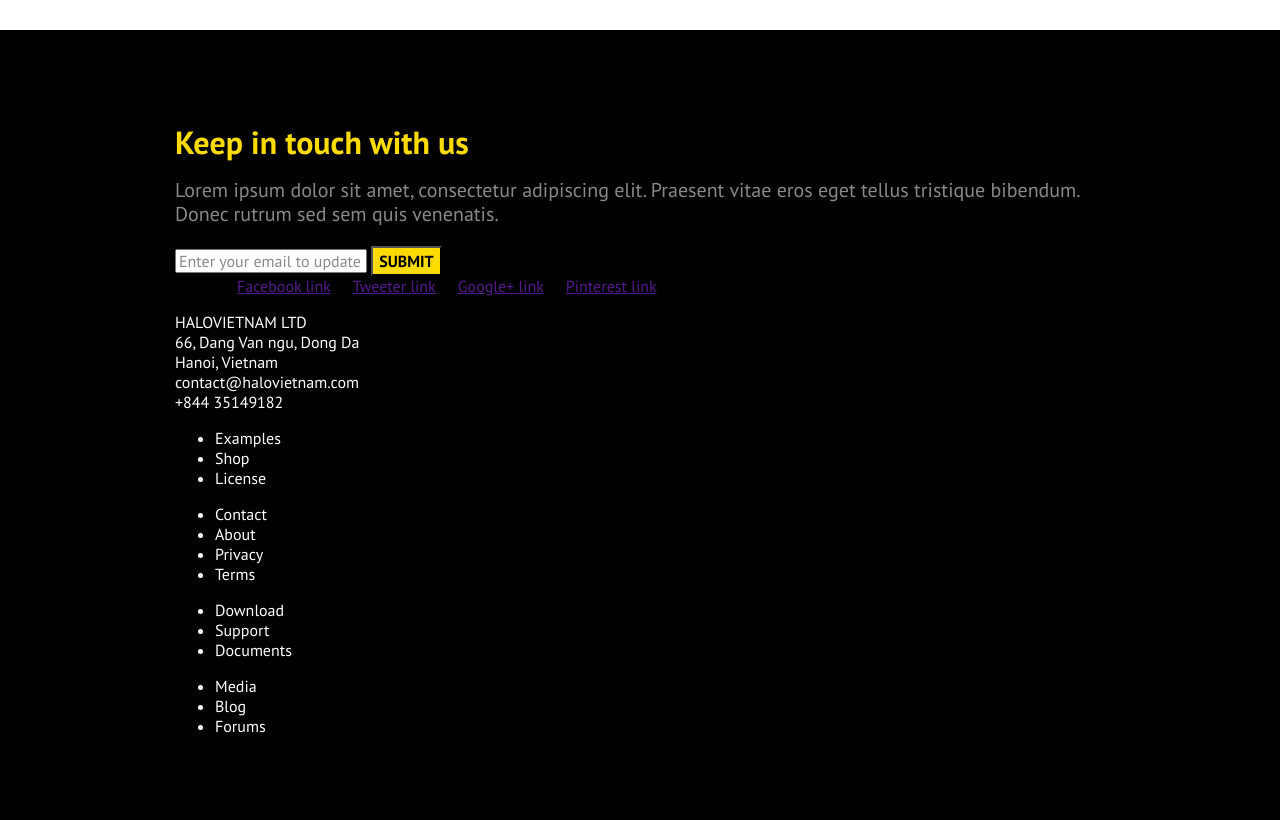
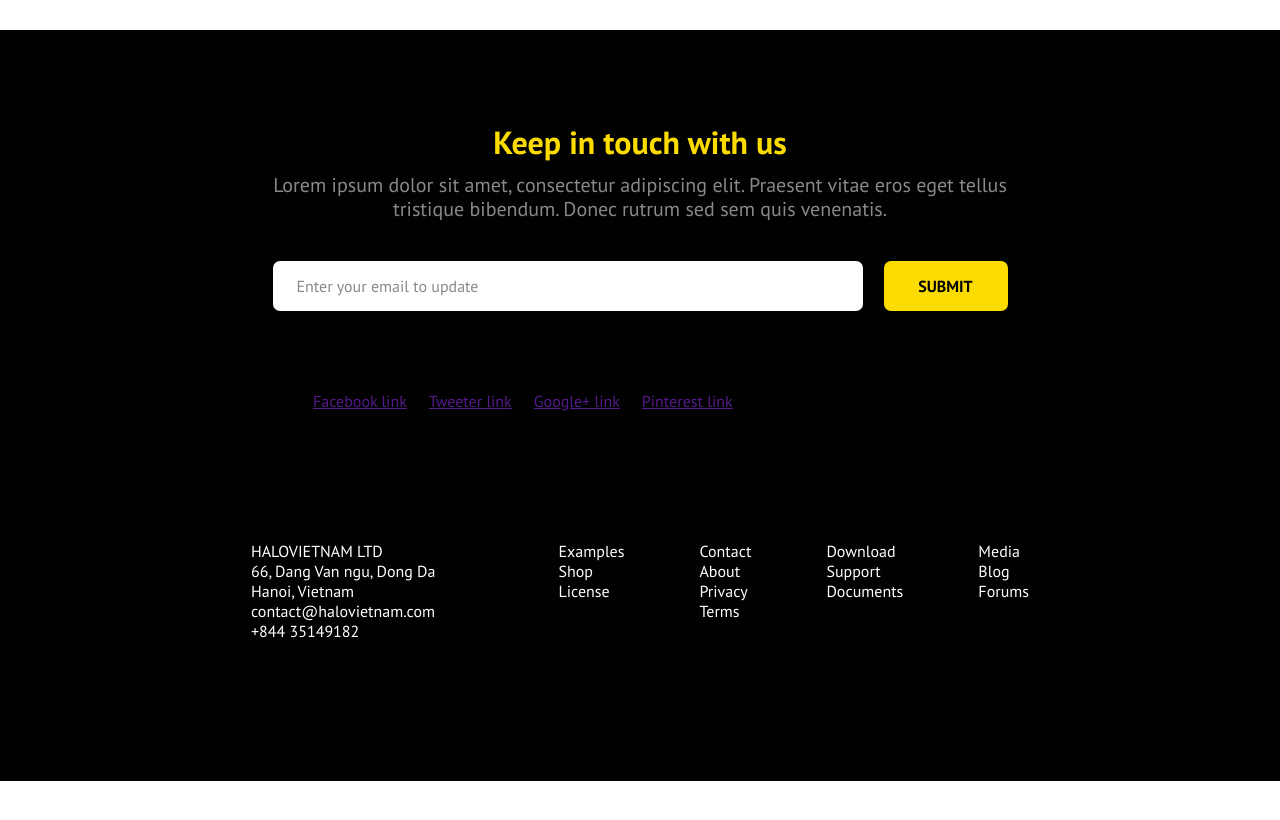
Before and after one commit to plachyndav/tinyone, a website built with webpack: page src/index.html in a window 1280 px wide. Shown: the part 1660-2480 px from the top of the page. After the commit the page ends 2441 px from the top, so only its background shows below. Built offline with nearby package versions, Linux system fonts and the light colour scheme.

Commit message:
complete footer

```diff
--- a/src/styles/blocks/button.scss
+++ b/src/styles/blocks/button.scss
@@ -1,4 +1,6 @@
 .button {
+    width: 124px;
+
     color: $page-color-black;
     font-family: $major-font;
     font-size: 16px;
@@ -6,5 +8,8 @@
     line-height: 24px;
     text-transform: uppercase;
 
+    border: none;
+    border-radius: 7px;
+
     background-color: $page-color-yellow;
 }
--- a/src/styles/blocks/contacts.scss
+++ b/src/styles/blocks/contacts.scss
@@ -1,5 +1,9 @@
 .contacts {
     color: #ffffff;
+}
+
+.contacts__text {
+    margin: 0;
 }
 
 .contacts__email,
--- a/src/styles/blocks/form.scss
+++ b/src/styles/blocks/form.scss
@@ -1,3 +1,19 @@
+.form {
+    display: flex;
+    margin-left: auto;
+    margin-right: auto;
+    width: 735px;
+    height: 50px;
+}
+
+.form__email {
+    flex-grow: 1;
+
+    padding: 18px 24px;
+    border: none;
+    border-radius: 7px;
+}
+
 .form__email::placeholder {
     color: $font-color-grey;
     font-family: $major-font;
@@ -5,3 +21,7 @@
     font-weight: 400;
     line-height: 20px;
 }
+
+.form__button {
+    margin-left: 21px;
+}
--- a/src/styles/blocks/page-footer.scss
+++ b/src/styles/blocks/page-footer.scss
@@ -6,30 +6,73 @@
 }
 
 .page-footer__wrapper {
-    width: 992px;
+    width: 840px;
     margin: 0 auto;
     padding: 0 31px;
 }
 
 .page-footer__slogan {
+    display: block;
+    margin: 0 auto;
+    margin-bottom: 15px;
+
     color: $page-color-yellow;
     font-size: 32px;
     font-weight: 700;
     line-height: 32px;
+    text-align: center;
 }
 
 .page-footer__description {
+    max-width: 735px;
+    margin: 0 auto;
+    margin-bottom: 40px;
+
     color: $font-color-grey;
     font-size: 20px;
     font-weight: 400;
     line-height: 24px;
+    text-align: center;
+}
+
+.page-footer__form {
+    margin-bottom: 80px;
+}
+
+.page-footer__socials {
+    display: none;
+}
+
+.page-footer__container {
+    display: flex;
+}
+
+.page-footer__contacts {
+    margin-right: 123px;
 }
 
 .page-footer__links {
+    display: flex;
+    flex-grow: 1;
+    justify-content: space-between;
+
     color: #ffffff;
+
+    ul {
+        margin: 0;
+        padding: 0;
+        list-style: none;
+    }
 
     a {
         color: inherit;
         text-decoration: inherit;
     }
 }
+
+@media(min-width: 992px) {
+    .page-footer__socials {
+        display: block;
+        margin-bottom: 130px;
+    }
+}
```
